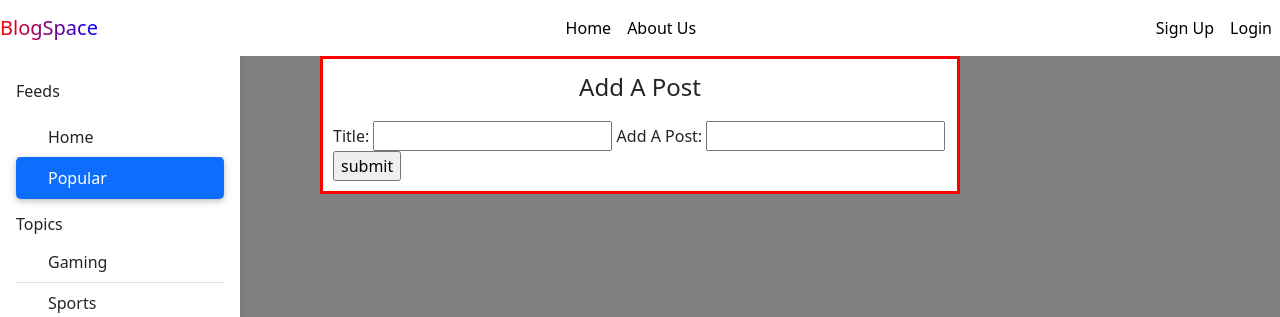
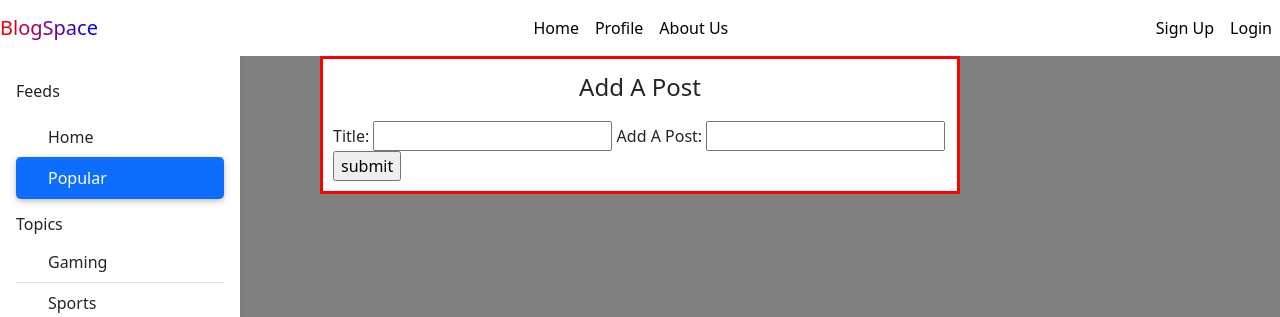
Before and after one commit to Lara5595/Spring_Boot_Practice, a Spring Boot app: page /blogs/blog in a window 1280 px wide. Shown: the top 317 px of the page. Run offline with Spring Boot 4, Linux system fonts and the light colour scheme.

Commit message:
I made the home and profile button work

```diff
--- a/src/main/resources/templates/partials/partialsAllBlogs.html
+++ b/src/main/resources/templates/partials/partialsAllBlogs.html
@@ -22,7 +22,10 @@
     <div id="navb" class="navbar-collapse collapse hide">
         <ul class="navbar-nav">
             <li class="nav-item active">
-                <a class="nav-link" href="blogs/blog">Home</a>
+                <a class="nav-link" href="blog">Home</a>
+            </li>
+            <li class="nav-item">
+                <a class="nav-link" href="allBlogs">Profile</a>
             </li>
             <li class="nav-item">
                 <a class="nav-link" href="#">About Us</a>
--- a/src/main/resources/templates/partials/partialsBlog.html
+++ b/src/main/resources/templates/partials/partialsBlog.html
@@ -22,7 +22,10 @@
   <div id="navb" class="navbar-collapse collapse hide">
     <ul class="navbar-nav">
       <li class="nav-item active">
-        <a class="nav-link" href="#">Home</a>
+        <a class="nav-link" href="blog">Home</a>
+      </li>
+      <li class="nav-item">
+        <a class="nav-link" href="allBlogs">Profile</a>
       </li>
       <li class="nav-item">
         <a class="nav-link" href="#">About Us</a>
```
